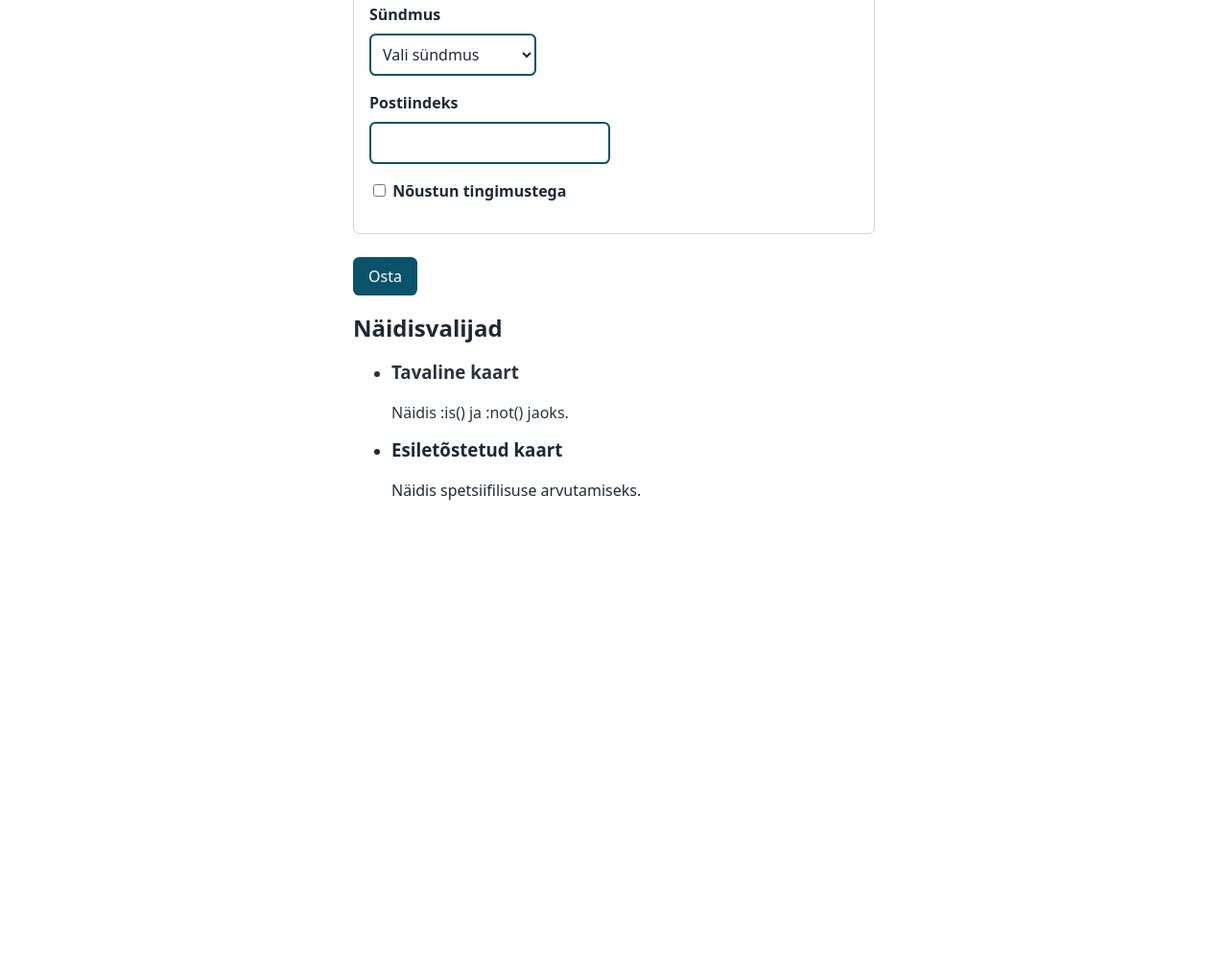
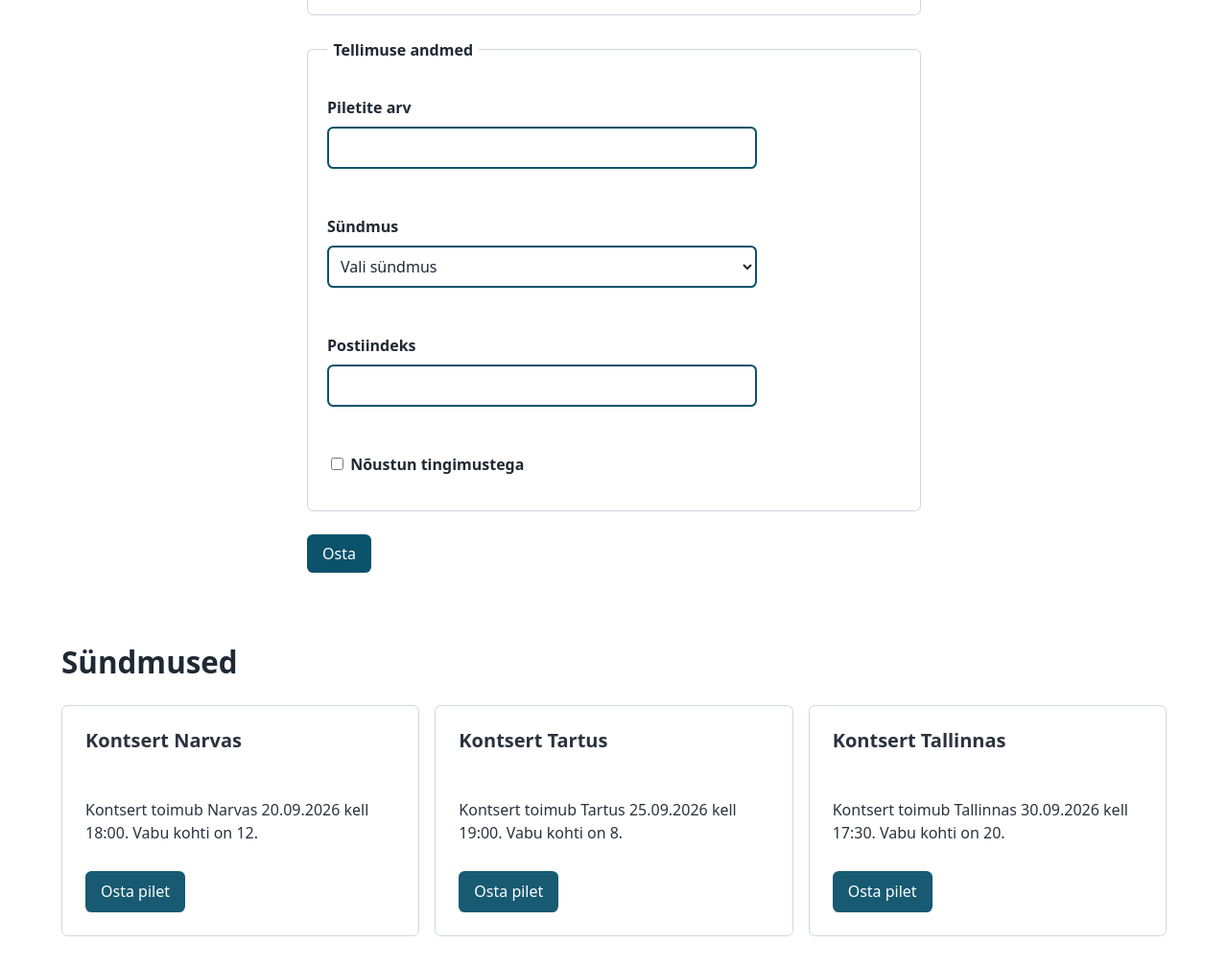
Before and after one commit to soyawo-ut/piletikassa, a plain HTML site: page public/purchase.html in a window 1280 px wide. Shown: the part 715-1723 px from the top of the page at 96% size. Before the commit the page ends 1278 px from the top, so only its background shows below. Drawn offline with Linux system fonts and the light colour scheme.

Commit message:
C02 Ex4 - Paigutus, uhikud ja responsiivsus

```diff
--- /dev/null
+++ b/public/layout.css
@@ -0,0 +1,188 @@
+/* =========================
+   KASTIMUDEL
+   ========================= */
+
+*,
+*::before,
+*::after {
+    box-sizing: border-box;
+}
+
+
+/* =========================
+   LEHE PÕHIPAIGUTUS
+   ========================= */
+
+body {
+    margin: 0;
+    padding: 0;
+}
+
+.page {
+    inline-size: min(100% - 2rem, 75rem);
+    max-inline-size: none;
+    margin-inline: auto;
+    padding-block: 2rem;
+}
+
+
+/* =========================
+   TÜPOGRAAFIA
+   ========================= */
+
+h1 {
+    font-size: clamp(1.75rem, 1rem + 2.5vw, 3rem);
+}
+
+h2 {
+    font-size: clamp(1.35rem, 1rem + 1.2vw, 2rem);
+}
+
+p {
+    max-inline-size: 65ch;
+}
+
+
+/* =========================
+   VORM
+   ========================= */
+
+form {
+    max-inline-size: 40rem;
+    margin-inline: auto;
+    margin-block-end: 3rem;
+}
+
+fieldset {
+    padding: 1.25rem;
+}
+
+label {
+    margin-inline-end: 0.5rem;
+}
+
+.field {
+    inline-size: min(100%, 28rem);
+}
+
+.error {
+    margin-inline-start: 0.5em;
+}
+
+
+/* =========================
+   SÜNDMUSTE OSA
+   ========================= */
+
+.events {
+    inline-size: 100%;
+    max-inline-size: none;
+
+    container-type: inline-size;
+
+    margin-block-start: 3rem;
+}
+
+
+/* =========================
+   SÜNDMUSTE RUUDUSTIK
+   ========================= */
+
+.cards {
+    display: grid;
+
+    grid-template-columns:
+        repeat(auto-fit, minmax(16rem, 1fr));
+
+    gap: 1rem;
+
+    inline-size: 100%;
+    max-inline-size: none;
+
+    margin: 0;
+    padding: 0;
+
+    list-style: none;
+}
+
+
+/* =========================
+   KAART
+   ========================= */
+
+.cards > li.card {
+    inline-size: auto;
+    max-inline-size: none;
+    min-inline-size: 0;
+
+    margin: 0;
+
+    display: grid;
+
+    grid-template-rows:
+        auto
+        1fr
+        auto;
+
+    gap: 0.75rem;
+
+    padding: 1rem;
+
+    border: 1px solid var(--line);
+    border-radius: var(--radius);
+
+    background: var(--surface);
+}
+
+
+/* =========================
+   SUBGRID
+   ========================= */
+
+.card-content {
+    display: grid;
+
+    grid-template-rows: subgrid;
+    grid-row: span 3;
+
+    gap: 0.75rem;
+
+    min-inline-size: 0;
+}
+
+
+/* =========================
+   CONTAINER QUERY
+   ========================= */
+
+@container (inline-size > 42rem) {
+
+    .cards > li.card {
+        padding: 1.5rem;
+    }
+
+    .card h3 {
+        font-size: 1.25rem;
+    }
+}
+
+
+/* =========================
+   KAARDI NUPP
+   ========================= */
+
+.card a {
+    display: inline-block;
+
+    inline-size: fit-content;
+
+    padding-block: 0.6rem;
+    padding-inline: 1rem;
+
+    border-radius: var(--radius);
+
+    background: var(--accent);
+    color: var(--accent-text);
+
+    text-decoration: none;
+}
--- a/public/purchase.html
+++ b/public/purchase.html
@@ -3,26 +3,46 @@
 
 <head>
     <meta charset="UTF-8" />
-    <meta name="viewport" content="width=device-width, initial-scale=1.0" />
+    <meta
+        name="viewport"
+        content="width=device-width, initial-scale=1.0"
+    />
 
     <title>Piletikassa - ostuvorm</title>
 
-    <link rel="stylesheet" href="layers.css" />
+    <link
+        rel="stylesheet"
+        href="layers.css"
+    />
+
+    <link
+        rel="stylesheet"
+        href="layout.css"
+    />
 </head>
 
 <body>
 
-    <main id="purchase" class="page">
+    <main
+        id="purchase"
+        class="page"
+    >
 
         <h1>Ostuvorm</h1>
 
-        <form id="purchase-form" novalidate>
+        <form
+            id="purchase-form"
+            novalidate
+        >
 
             <fieldset>
+
                 <legend>Ostja andmed</legend>
 
                 <p>
-                    <label for="name">Nimi</label>
+                    <label for="name">
+                        Nimi
+                    </label>
 
                     <input
                         class="field"
@@ -34,11 +54,18 @@
                         aria-describedby="name-error"
                     />
 
-                    <span id="name-error" class="error" aria-live="polite"></span>
+                    <span
+                        id="name-error"
+                        class="error"
+                        aria-live="polite"
+                    ></span>
                 </p>
 
+
                 <p>
-                    <label for="email">E-post</label>
+                    <label for="email">
+                        E-post
+                    </label>
 
                     <input
                         class="field"
@@ -49,11 +76,18 @@
                         aria-describedby="email-error"
                     />
 
-                    <span id="email-error" class="error" aria-live="polite"></span>
+                    <span
+                        id="email-error"
+                        class="error"
+                        aria-live="polite"
+                    ></span>
                 </p>
 
+
                 <p>
-                    <label for="email-confirm">Korda e-posti</label>
+                    <label for="email-confirm">
+                        Korda e-posti
+                    </label>
 
                     <input
                         class="field"
@@ -71,8 +105,11 @@
                     ></span>
                 </p>
 
+
                 <p>
-                    <label for="phone">Telefon</label>
+                    <label for="phone">
+                        Telefon
+                    </label>
 
                     <input
                         class="field"
@@ -84,16 +121,24 @@
                         aria-describedby="phone-error"
                     />
 
-                    <span id="phone-error" class="error" aria-live="polite"></span>
+                    <span
+                        id="phone-error"
+                        class="error"
+                        aria-live="polite"
+                    ></span>
                 </p>
 
             </fieldset>
 
+
             <fieldset>
+
                 <legend>Tellimuse andmed</legend>
 
                 <p>
-                    <label for="quantity">Piletite arv</label>
+                    <label for="quantity">
+                        Piletite arv
+                    </label>
 
                     <input
                         class="field"
@@ -114,8 +159,11 @@
                     ></span>
                 </p>
 
+
                 <p>
-                    <label for="event">Sündmus</label>
+                    <label for="event">
+                        Sündmus
+                    </label>
 
                     <select
                         class="field"
@@ -124,17 +172,37 @@
                         required
                         aria-describedby="event-error"
                     >
-                        <option value="">Vali sündmus</option>
-                        <option value="narva">Kontsert Narvas</option>
-                        <option value="tartu">Kontsert Tartus</option>
-                        <option value="tallinn">Kontsert Tallinnas</option>
+
+                        <option value="">
+                            Vali sündmus
+                        </option>
+
+                        <option value="narva">
+                            Kontsert Narvas
+                        </option>
+
+                        <option value="tartu">
+                            Kontsert Tartus
+                        </option>
+
+                        <option value="tallinn">
+                            Kontsert Tallinnas
+                        </option>
+
                     </select>
 
-                    <span id="event-error" class="error" aria-live="polite"></span>
+                    <span
+                        id="event-error"
+                        class="error"
+                        aria-live="polite"
+                    ></span>
                 </p>
 
+
                 <p>
-                    <label for="postal-code">Postiindeks</label>
+                    <label for="postal-code">
+                        Postiindeks
+                    </label>
 
                     <input
                         class="field"
@@ -153,7 +221,9 @@
                     ></span>
                 </p>
 
+
                 <p>
+
                     <input
                         type="checkbox"
                         id="terms"
@@ -166,10 +236,16 @@
                         Nõustun tingimustega
                     </label>
 
-                    <span id="terms-error" class="error" aria-live="polite"></span>
+                    <span
+                        id="terms-error"
+                        class="error"
+                        aria-live="polite"
+                    ></span>
+
                 </p>
 
             </fieldset>
+
 
             <button type="submit">
                 Osta
@@ -177,25 +253,99 @@
 
         </form>
 
-        <section aria-labelledby="cards-title">
-            <h2 id="cards-title">Näidisvalijad</h2>
+
+        <!-- Sündmuste kaardid -->
+
+        <section
+            class="events"
+            aria-labelledby="events-title"
+        >
+
+            <h2 id="events-title">
+                Sündmused
+            </h2>
 
             <ul class="cards">
-                <li>
-                    <h3>Tavaline kaart</h3>
-                    <p>Näidis :is() ja :not() jaoks.</p>
+
+                <li class="card">
+
+                    <article class="card-content">
+
+                        <h3>
+                            Kontsert Narvas
+                        </h3>
+
+                        <p>
+                            Kontsert toimub Narvas
+                            20.09.2026 kell 18:00.
+                            Vabu kohti on 12.
+                        </p>
+
+                        <a href="#purchase">
+                            Osta pilet
+                        </a>
+
+                    </article>
+
                 </li>
 
-                <li class="featured">
-                    <h3>Esiletõstetud kaart</h3>
-                    <p>Näidis spetsiifilisuse arvutamiseks.</p>
+
+                <li class="card">
+
+                    <article class="card-content">
+
+                        <h3>
+                            Kontsert Tartus
+                        </h3>
+
+                        <p>
+                            Kontsert toimub Tartus
+                            25.09.2026 kell 19:00.
+                            Vabu kohti on 8.
+                        </p>
+
+                        <a href="#purchase">
+                            Osta pilet
+                        </a>
+
+                    </article>
+
                 </li>
+
+
+                <li class="card">
+
+                    <article class="card-content">
+
+                        <h3>
+                            Kontsert Tallinnas
+                        </h3>
+
+                        <p>
+                            Kontsert toimub Tallinnas
+                            30.09.2026 kell 17:30.
+                            Vabu kohti on 20.
+                        </p>
+
+                        <a href="#purchase">
+                            Osta pilet
+                        </a>
+
+                    </article>
+
+                </li>
+
             </ul>
+
         </section>
 
     </main>
 
-    <script type="module" src="validation.js"></script>
+
+    <script
+        type="module"
+        src="validation.js"
+    ></script>
 
 </body>
 
```
Also changed, not shown: docs/layout.md (added, +86 -0 lines).
